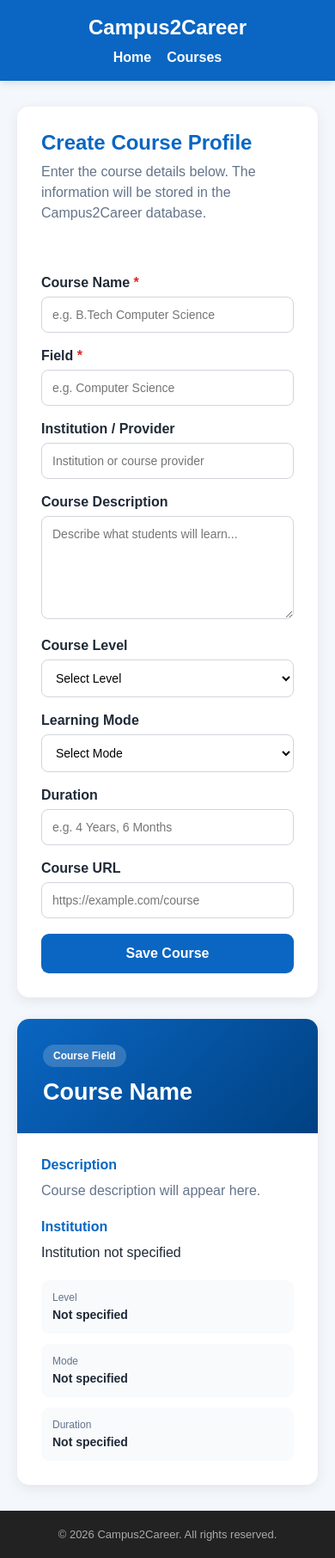
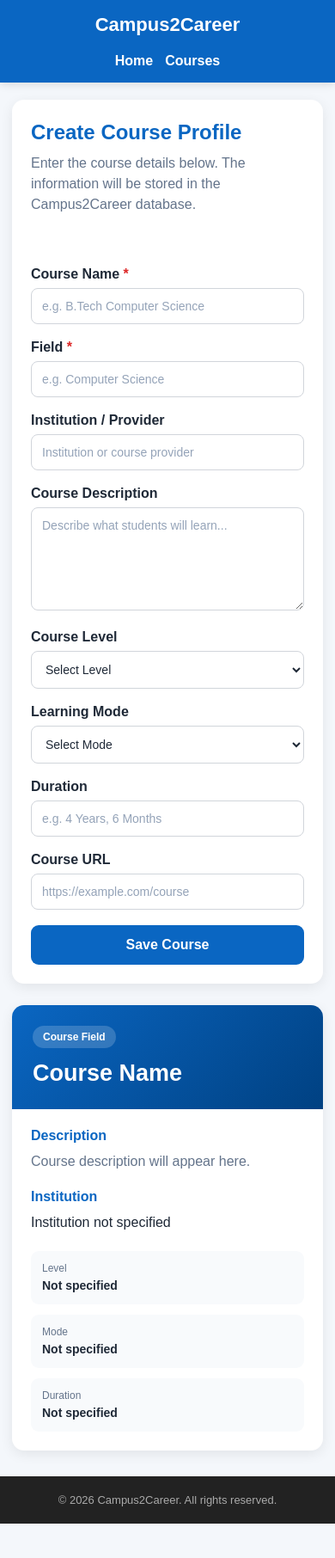
Before and after one commit to Dev-Cyber24/Campus2Career, a website: page courseprofile.html in a window 390 px wide. Shown: the whole page at 86% size. After the commit the page ends 1772 px from the top, so only its background shows below. Drawn offline with Linux system fonts and the light colour scheme.

Commit message:
Update courseprofile.html

```diff
--- a/courseprofile.html
+++ b/courseprofile.html
@@ -11,18 +11,34 @@
         content="width=device-width, initial-scale=1.0"
     >
 
+    <meta
+        name="description"
+        content="Create and manage course profiles on Campus2Career."
+    >
+
     <title>Course Profile Builder - Campus2Career</title>
 
     <style>
 
-        * {
+        /* ================================
+           RESET
+        ================================= */
+
+        *,
+        *::before,
+        *::after {
             margin: 0;
             padding: 0;
             box-sizing: border-box;
             font-family: Arial, Helvetica, sans-serif;
         }
 
+        /* ================================
+           BODY
+        ================================= */
+
         body {
+            min-height: 100vh;
             background: #f4f7fb;
             color: #1f2937;
         }
@@ -33,33 +49,39 @@
 
         header {
             background: #0a66c2;
-            color: white;
+            color: #ffffff;
             padding: 18px 30px;
 
             display: flex;
             justify-content: space-between;
             align-items: center;
+            gap: 20px;
 
             box-shadow:
-                0 2px 10px rgba(0,0,0,0.12);
+                0 2px 10px rgba(0, 0, 0, 0.12);
         }
 
         header h1 {
             font-size: 24px;
+            line-height: 1.2;
+            white-space: nowrap;
         }
 
         nav {
             display: flex;
+            align-items: center;
             gap: 18px;
         }
 
         nav a {
-            color: white;
+            color: #ffffff;
             text-decoration: none;
             font-weight: bold;
+            white-space: nowrap;
         }
 
-        nav a:hover {
+        nav a:hover,
+        nav a:focus-visible {
             text-decoration: underline;
         }
 
@@ -67,13 +89,17 @@
            MAIN
         ================================= */
 
+        main {
+            width: 100%;
+        }
+
         .container {
-            max-width: 1150px;
+            width: min(1150px, 100%);
             margin: 30px auto;
             padding: 0 20px;
 
             display: grid;
-            grid-template-columns: 1fr 1fr;
+            grid-template-columns: repeat(2, minmax(0, 1fr));
             gap: 25px;
         }
 
@@ -82,17 +108,18 @@
         ================================= */
 
         .form-panel {
-            background: white;
+            background: #ffffff;
             padding: 28px;
             border-radius: 14px;
 
             box-shadow:
-                0 4px 15px rgba(0,0,0,0.08);
+                0 4px 15px rgba(0, 0, 0, 0.08);
         }
 
         .form-panel h2 {
             color: #0a66c2;
             margin-bottom: 8px;
+            line-height: 1.3;
         }
 
         .form-panel > p {
@@ -121,7 +148,13 @@
             border-radius: 8px;
 
             font-size: 14px;
-            background: white;
+            color: #1f2937;
+            background: #ffffff;
+        }
+
+        .form-group input::placeholder,
+        .form-group textarea::placeholder {
+            color: #94a3b8;
         }
 
         .form-group textarea {
@@ -136,24 +169,23 @@
             border-color: #0a66c2;
 
             box-shadow:
-                0 0 0 2px rgba(
-                    10,
-                    102,
-                    194,
-                    0.10
-                );
+                0 0 0 2px rgba(10, 102, 194, 0.10);
         }
 
         .required {
             color: #dc2626;
         }
 
+        /* ================================
+           SAVE BUTTON
+        ================================= */
+
         .save-btn {
             width: 100%;
             padding: 14px;
 
             background: #0a66c2;
-            color: white;
+            color: #ffffff;
 
             border: none;
             border-radius: 9px;
@@ -162,15 +194,24 @@
             font-weight: bold;
 
             cursor: pointer;
+
+            transition:
+                background 0.2s ease,
+                transform 0.2s ease;
         }
 
         .save-btn:hover {
             background: #084d96;
         }
 
+        .save-btn:active {
+            transform: translateY(1px);
+        }
+
         .save-btn:disabled {
             opacity: 0.6;
             cursor: not-allowed;
+            transform: none;
         }
 
         /* ================================
@@ -182,6 +223,7 @@
             text-align: center;
             font-weight: bold;
             min-height: 20px;
+            line-height: 1.4;
         }
 
         /* ================================
@@ -189,13 +231,14 @@
         ================================= */
 
         .preview-panel {
-            background: white;
+            background: #ffffff;
             border-radius: 14px;
 
             box-shadow:
-                0 4px 15px rgba(0,0,0,0.08);
+                0 4px 15px rgba(0, 0, 0, 0.08);
 
             overflow: hidden;
+            align-self: start;
         }
 
         .preview-header {
@@ -206,7 +249,7 @@
                     #004182
                 );
 
-            color: white;
+            color: #ffffff;
 
             padding: 30px;
         }
@@ -233,6 +276,7 @@
         .preview-header h2 {
             font-size: 27px;
             line-height: 1.3;
+            overflow-wrap: anywhere;
         }
 
         .preview-body {
@@ -243,6 +287,7 @@
             color: #64748b;
             line-height: 1.7;
             margin-bottom: 20px;
+            overflow-wrap: anywhere;
         }
 
         .preview-section {
@@ -257,11 +302,12 @@
 
         .preview-section p {
             line-height: 1.6;
+            overflow-wrap: anywhere;
         }
 
         .preview-details {
             display: grid;
-            grid-template-columns: 1fr 1fr;
+            grid-template-columns: repeat(2, minmax(0, 1fr));
             gap: 12px;
         }
 
@@ -269,6 +315,7 @@
             background: #f8fafc;
             padding: 13px;
             border-radius: 9px;
+            min-width: 0;
         }
 
         .preview-detail span {
@@ -280,6 +327,7 @@
 
         .preview-detail strong {
             font-size: 14px;
+            overflow-wrap: anywhere;
         }
 
         .preview-link {
@@ -293,7 +341,7 @@
 
             background: #0a66c2;
 
-            color: white;
+            color: #ffffff;
 
             text-decoration: none;
 
@@ -302,7 +350,8 @@
             font-weight: bold;
         }
 
-        .preview-link:hover {
+        .preview-link:hover,
+        .preview-link:focus-visible {
             background: #084d96;
         }
 
@@ -313,8 +362,8 @@
         footer {
             margin-top: 30px;
 
-            background: #222;
-            color: #aaa;
+            background: #222222;
+            color: #aaaaaa;
 
             text-align: center;
 
@@ -339,7 +388,31 @@
 
             header {
                 flex-direction: column;
-                gap: 12px;
+                justify-content: center;
+                text-align: center;
+                padding: 16px 20px;
+            }
+
+            header h1 {
+                font-size: 22px;
+            }
+
+            nav {
+                gap: 14px;
+            }
+
+            .container {
+                margin: 20px auto;
+                padding: 0 14px;
+            }
+
+            .form-panel,
+            .preview-body {
+                padding: 22px;
+            }
+
+            .preview-header {
+                padding: 24px;
             }
 
             .preview-details {
@@ -354,6 +427,9 @@
 
 <body>
 
+    <!-- ================================
+         HEADER
+    ================================= -->
 
     <header>
 
@@ -361,13 +437,13 @@
             Campus2Career
         </h1>
 
-    <nav>
+        <nav aria-label="Main navigation">
 
-        <a href="main.html">
+            <a href="MainPortal.html">
                 Home
             </a>
 
-        <a href="courses.html">
+            <a href="Courses.html">
                 Courses
             </a>
 
@@ -376,16 +452,24 @@
     </header>
 
 
+    <!-- ================================
+         MAIN CONTENT
+    ================================= -->
+
+    <main>
+
         <div class="container">
 
+            <!-- ================================
+                 COURSE FORM
+            ================================= -->
 
-    <!-- ==================================
-         COURSE FORM
-    =================================== -->
+            <section
+                class="form-panel"
+                aria-labelledby="courseFormTitle"
+            >
 
-    <div class="form-panel">
-
-        <h2>
+                <h2 id="courseFormTitle">
                     Create Course Profile
                 </h2>
 
@@ -396,11 +480,16 @@
                 </p>
 
 
-        <div id="message"></div>
+                <div
+                    id="message"
+                    role="alert"
+                    aria-live="polite"
+                ></div>
 
 
                 <form id="courseForm">
 
+                    <!-- COURSE NAME -->
 
                     <div class="form-group">
 
@@ -412,12 +501,16 @@
                         <input
                             type="text"
                             id="courseName"
+                            name="course_name"
                             placeholder="e.g. B.Tech Computer Science"
+                            autocomplete="off"
                             required
                         >
 
                     </div>
 
+
+                    <!-- FIELD -->
 
                     <div class="form-group">
 
@@ -429,31 +522,35 @@
                         <input
                             type="text"
                             id="field"
+                            name="field"
                             list="fieldOptions"
                             placeholder="e.g. Computer Science"
+                            autocomplete="off"
                             required
                         >
 
                         <datalist id="fieldOptions">
 
-                    <option value="Computer Science">
-                    <option value="Engineering">
-                    <option value="Data Science">
-                    <option value="Artificial Intelligence">
-                    <option value="Cyber Security">
-                    <option value="Management">
-                    <option value="Business">
-                    <option value="Finance">
-                    <option value="Marketing">
-                    <option value="Design">
-                    <option value="Medicine">
-                    <option value="Law">
-                    <option value="Science">
+                            <option value="Computer Science"></option>
+                            <option value="Engineering"></option>
+                            <option value="Data Science"></option>
+                            <option value="Artificial Intelligence"></option>
+                            <option value="Cyber Security"></option>
+                            <option value="Management"></option>
+                            <option value="Business"></option>
+                            <option value="Finance"></option>
+                            <option value="Marketing"></option>
+                            <option value="Design"></option>
+                            <option value="Medicine"></option>
+                            <option value="Law"></option>
+                            <option value="Science"></option>
 
                         </datalist>
 
                     </div>
 
+
+                    <!-- INSTITUTION -->
 
                     <div class="form-group">
 
@@ -464,11 +561,15 @@
                         <input
                             type="text"
                             id="institution"
+                            name="institution"
                             placeholder="Institution or course provider"
+                            autocomplete="organization"
                         >
 
                     </div>
 
+
+                    <!-- DESCRIPTION -->
 
                     <div class="form-group">
 
@@ -478,11 +579,14 @@
 
                         <textarea
                             id="description"
+                            name="description"
                             placeholder="Describe what students will learn..."
                         ></textarea>
 
                     </div>
 
+
+                    <!-- LEVEL -->
 
                     <div class="form-group">
 
@@ -490,7 +594,10 @@
                             Course Level
                         </label>
 
-                <select id="level">
+                        <select
+                            id="level"
+                            name="level"
+                        >
 
                             <option value="">
                                 Select Level
@@ -521,13 +628,18 @@
                     </div>
 
 
+                    <!-- MODE -->
+
                     <div class="form-group">
 
                         <label for="mode">
                             Learning Mode
                         </label>
 
-                <select id="mode">
+                        <select
+                            id="mode"
+                            name="mode"
+                        >
 
                             <option value="">
                                 Select Mode
@@ -550,6 +662,8 @@
                     </div>
 
 
+                    <!-- DURATION -->
+
                     <div class="form-group">
 
                         <label for="duration">
@@ -559,11 +673,14 @@
                         <input
                             type="text"
                             id="duration"
+                            name="duration"
                             placeholder="e.g. 4 Years, 6 Months"
                         >
 
                     </div>
 
+
+                    <!-- COURSE URL -->
 
                     <div class="form-group">
 
@@ -574,11 +691,15 @@
                         <input
                             type="url"
                             id="courseUrl"
+                            name="course_url"
                             placeholder="https://example.com/course"
+                            inputmode="url"
                         >
 
                     </div>
 
+
+                    <!-- SAVE -->
 
                     <button
                         type="submit"
@@ -588,18 +709,19 @@
                         Save Course
                     </button>
 
-
                 </form>
 
-    </div>
+            </section>
 
 
-    <!-- ==================================
+            <!-- ================================
                  LIVE PREVIEW
-    =================================== -->
+            ================================= -->
 
-    <div class="preview-panel">
-
+            <section
+                class="preview-panel"
+                aria-labelledby="previewTitle"
+            >
 
                 <div class="preview-header">
 
@@ -615,7 +737,6 @@
 
 
                 <div class="preview-body">
-
 
                     <div class="preview-section">
 
@@ -647,7 +768,6 @@
 
 
                     <div class="preview-details">
-
 
                         <div class="preview-detail">
 
@@ -687,7 +807,6 @@
 
                         </div>
 
-
                     </div>
 
 
@@ -697,19 +816,23 @@
                         href="#"
                         target="_blank"
                         rel="noopener noreferrer"
-                style="display:none;"
+                        style="display: none;"
                     >
                         View Course
                     </a>
 
+                </div>
+
+            </section>
 
         </div>
 
-    </div>
+    </main>
 
 
-</div>
-
+    <!-- ================================
+         FOOTER
+    ================================= -->
 
     <footer>
 
@@ -719,7 +842,12 @@
     </footer>
 
 
-<script src="Course-profile.js"></script>
+    <!-- COURSE PROFILE JAVASCRIPT -->
+
+    <script
+        src="Course-profile.js"
+        defer
+    ></script>
 
 </body>
 
```
Lines whose indentation alone changed are shown as unchanged.
